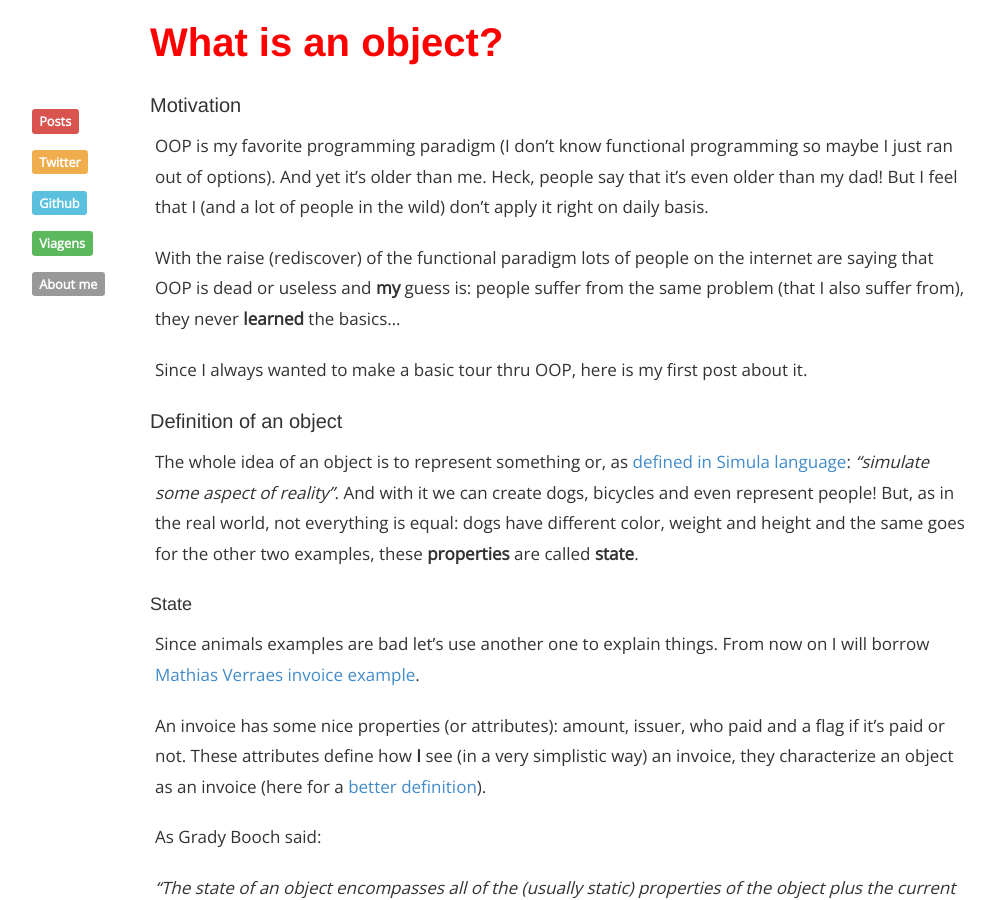
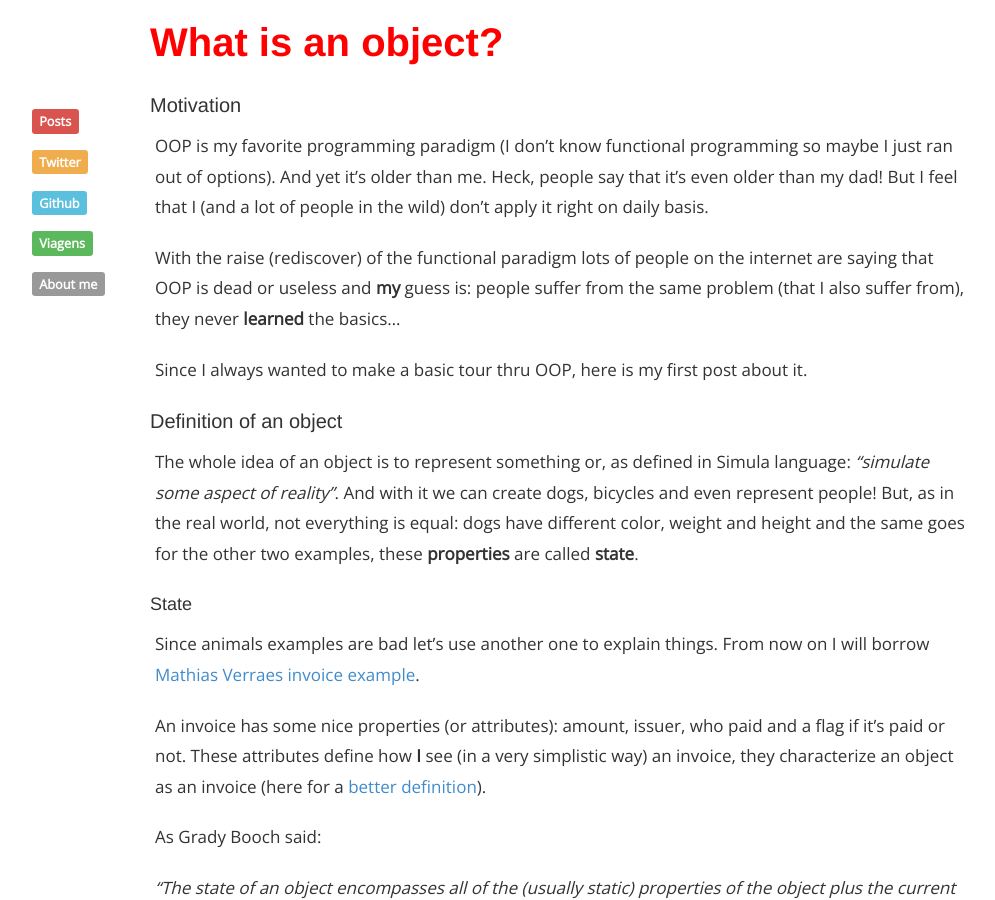
Before and after one commit to nelsonsar/nelsonsar.github.io, a Jekyll site: the page built from _posts/2016-08-08-what-is-an-object.md, in a window 1280 px wide and 900 px high. Shown: the whole window, without its empty margins (125-1120 px from the left). Built offline with Jekyll 4.4.1, drawn with Linux system fonts in a browser that asks for light colours; some of the changed lines change nothing that is shown.

Commit message:
Fix reference in What is an object

```diff
--- a/_posts/2016-08-08-what-is-an-object.md
+++ b/_posts/2016-08-08-what-is-an-object.md
@@ -13,7 +13,7 @@ Since I always wanted to make a basic tour thru OOP, here is my first post about
 
 ## Definition of an object
 
-The whole idea of an object is to represent something or, as [defined in Simula language][1]: *"simulate some aspect of reality"*. And with it we can create dogs, bicycles and even represent people! But, as in the real world, not everything is equal: dogs have different color, weight and height and the same goes for the other two examples, these **properties** are called **state**.
+The whole idea of an object is to represent something or, as defined in Simula language: *"simulate some aspect of reality"*. And with it we can create dogs, bicycles and even represent people! But, as in the real world, not everything is equal: dogs have different color, weight and height and the same goes for the other two examples, these **properties** are called **state**.
 
 ### State
 
@@ -101,5 +101,4 @@ This post wouldn't be possible without the help of [Augusto](https://twitter.com
 
 Most of this writing is based in what is described [here](https://www.amazon.com/Object-Oriented-Analysis-Design-Applications-3rd/dp/020189551X).
 
-* [1]: https://www.amazon.com/Object-Oriented-Analysis-Design-Applications-3rd/dp/020189551X
 * [Mathias Verraes' article](http://verraes.net/2014/09/objects-as-contracts-for-behaviour/)
```
